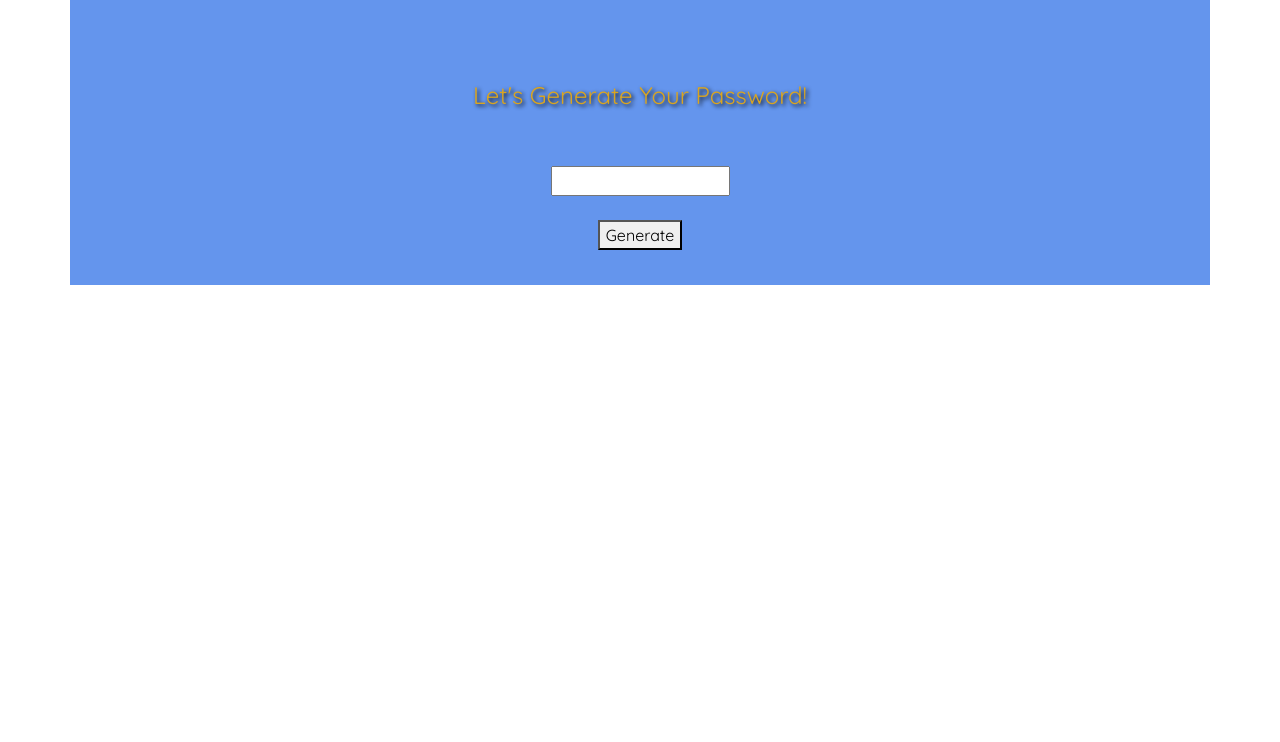
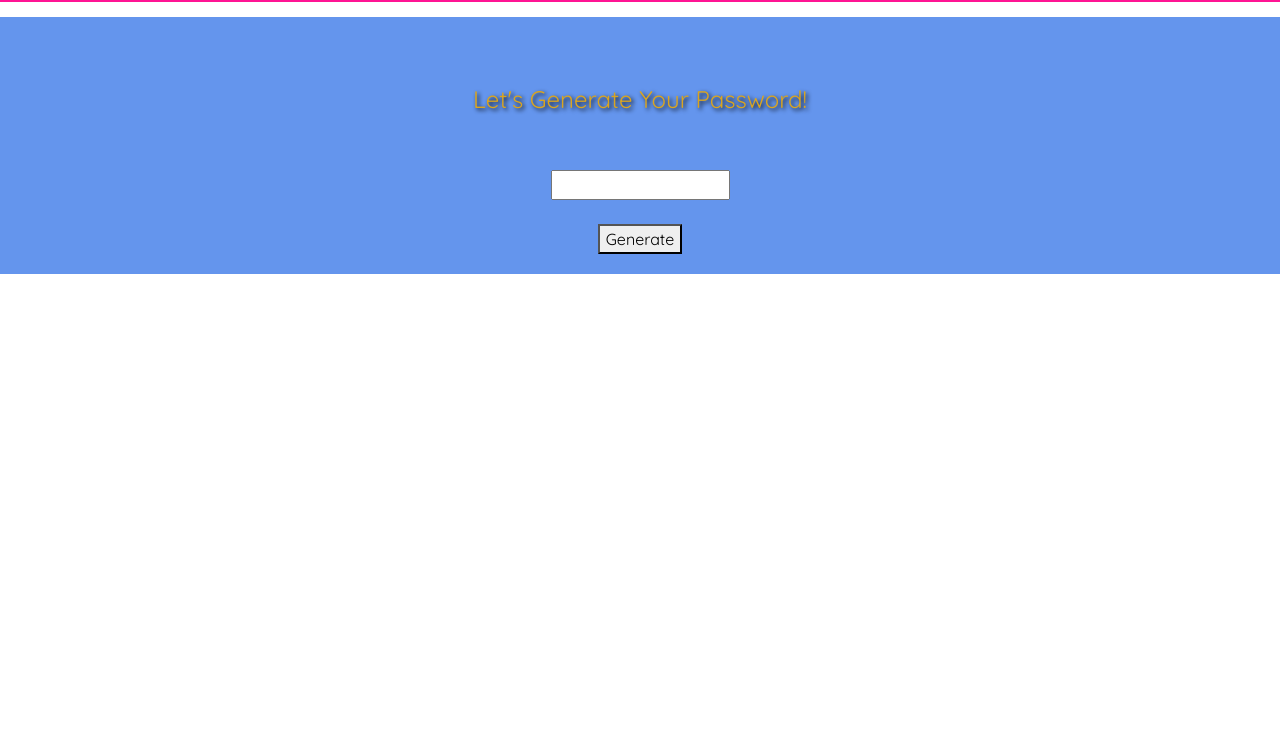
Before and after one commit to carolinelstrickland/password-generator, a plain HTML site: page index.html in a window 1280 px wide. Shown: the part 58-800 px from the top of the page. Drawn offline with nearby package versions, Linux system fonts and the light colour scheme.

Commit message:
removing container and modifying width

```diff
--- a/index.html
+++ b/index.html
@@ -14,16 +14,11 @@
 </head>
 <body>
 
-    <nav class="navbar" style="background-color: deeppink; font-family:'Quicksand', sans-serif; color: cornflowerblue; font-weight: bolder";>
+    <nav class="navbar" style="background-color: deeppink; font-family:'Quicksand', sans-serif; color: cornflowerblue; font-weight: bolder; text-shadow: 1px 1px 2px white;">
         <a class="navbar-brand" href="#">Password Generator</a>
     </nav>
 
-
-    <div class="container">
-
-        <div class="row">
-
-             <div class=".col-lg-6 col-sm-12">
+             <div class="col-12">
 
                 <div class="content">
                     <br> </br>
@@ -33,12 +28,8 @@
                     <br> </br>
                     <button onclick="">Generate</button>
                 </div>
+            </div>
 
-             </div>
-
-        </div>
-
-    </div>
 
 </body>
 </html>
--- a/styles.css
+++ b/styles.css
@@ -7,8 +7,17 @@
     padding: 20px;
     text-shadow: 2px 2px 4px #000000;
     text-align: center;
+
 }
 
-.container {
+.col-12{
     background-color: cornflowerblue;
+    width: 100%;
+    margin-left: auto;
+    margin-right: auto;
 }
+
+.navbar {
+    padding: 10px;
+    margin-bottom: 0;
+}
```
